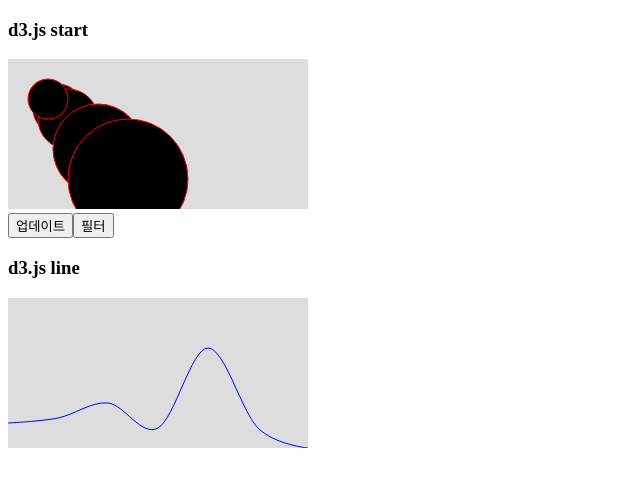
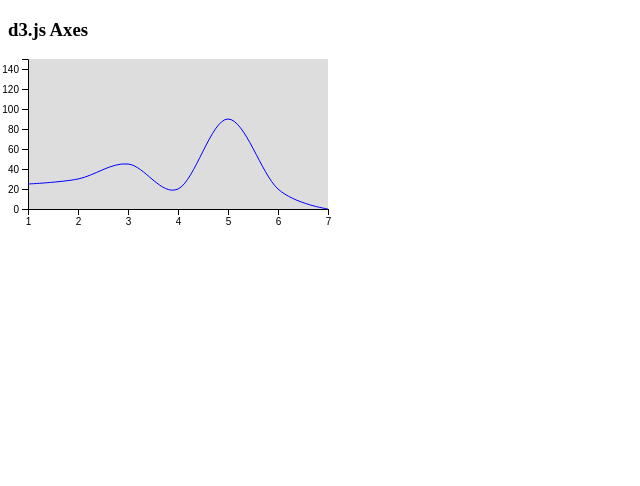
Before and after one commit to ksy8230/react-d3.js, a React (Create React App) app in the folder react-d3/: page / in a window 1280 px wide. Shown: the top 486 px of the page, without its empty margins (0-640 px from the left). Built offline with nearby package versions, Linux system fonts and the light colour scheme.

Commit message:
x,y 축 표시 추가하기

```diff
--- a/react-d3/src/App.css
+++ b/react-d3/src/App.css
@@ -1,3 +1,7 @@
 svg {
   background: #ddd;
+  overflow: visible;
 }
+.content {
+  margin-left: 20px;
+}
--- a/react-d3/src/App.js
+++ b/react-d3/src/App.js
@@ -13,7 +13,7 @@ function App() {
   useEffect(() => {
     const svg = select(svgRef.current);
     svg
-      .selectAll("rect")
+      .selectAll("circle")
       .data(data)
       .join(
         enter => enter.append("circle").attr("class", "my-circle"),
@@ -56,6 +56,8 @@ function App() {
       <div className="content">
         <svg ref={svgRef2}></svg>
       </div>
+
+
     </>
   );
 }
--- /dev/null
+++ b/react-d3/src/Axes.js
@@ -0,0 +1,57 @@
+import React, { useRef, useEffect, useState } from 'react';
+import './App.css';
+import {select, line, curveCardinal, axisBottom, scaleLinear, axisLeft} from 'd3';
+
+
+function Axes() {
+  const [data2, setData2] =  useState([25, 30, 45, 20, 90, 20, 0]);
+  const svgRef2 = useRef();
+
+  useEffect(() => {
+    const svg = select(svgRef2.current);
+    const xScale = scaleLinear()
+        .domain([0, data2.length - 1])
+        .range([0, 300]);
+    const yScale = scaleLinear()
+        .domain([0, 150])
+        .range([150, 0]);
+
+    const xAxis = axisBottom(xScale).ticks(data2.length).tickFormat(index => index + 1);
+    svg.select(".x-axis").style("transform", "translateY(150px").call(xAxis);
+    //xAxis(svg.select(".x-axis"))
+
+    const yAxis = axisLeft(yScale);
+    svg.select(".y-axis").style("transform", "translateX(0px").call(yAxis);
+
+    const myLine = line()
+      .x((value, index) => xScale(index))
+      .y(yScale)
+      .curve(curveCardinal)
+
+    svg
+        .selectAll(".line")
+        .data([data2])
+        .join("path")
+        .attr("class", "line")
+        .attr("d", myLine)
+        .attr("fill", "none")
+        .attr("stroke", "blue")
+
+  }, [data2])
+
+  return (
+    <>
+
+      <h3>d3.js Axes</h3>
+      <div className="content">
+        <svg ref={svgRef2}>
+            <g className="x-axis" />
+            <g className="y-axis" />
+        </svg>
+      </div>
+
+    </>
+  );
+}
+
+export default Axes;
--- a/react-d3/src/index.js
+++ b/react-d3/src/index.js
@@ -1,10 +1,11 @@
 import React from 'react';
 import ReactDOM from 'react-dom';
 import App from './App';
+import Axes from './Axes';
 
 ReactDOM.render(
   <React.StrictMode>
-    <App />
+    <Axes />
   </React.StrictMode>,
   document.getElementById('root')
 );
```
Also changed, not shown: 1 other file (tests, documents, lock files or other folders).
